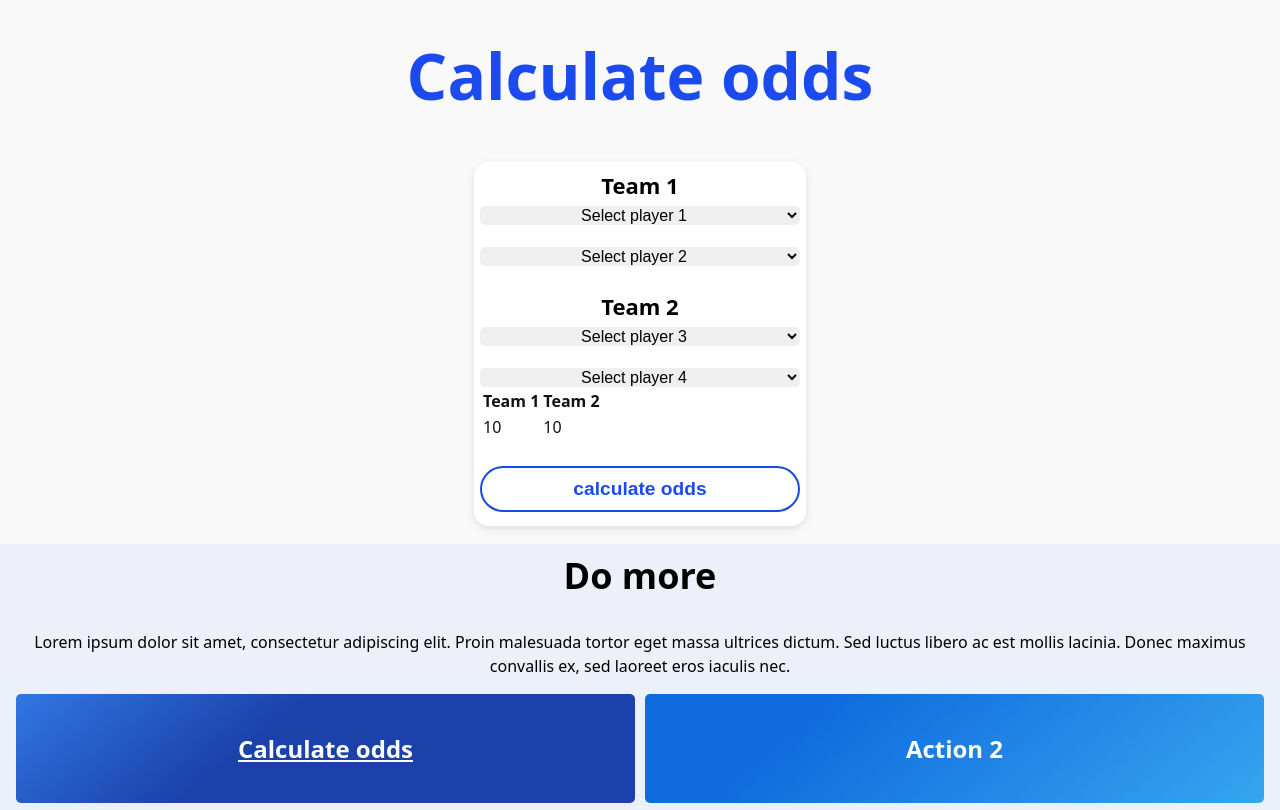
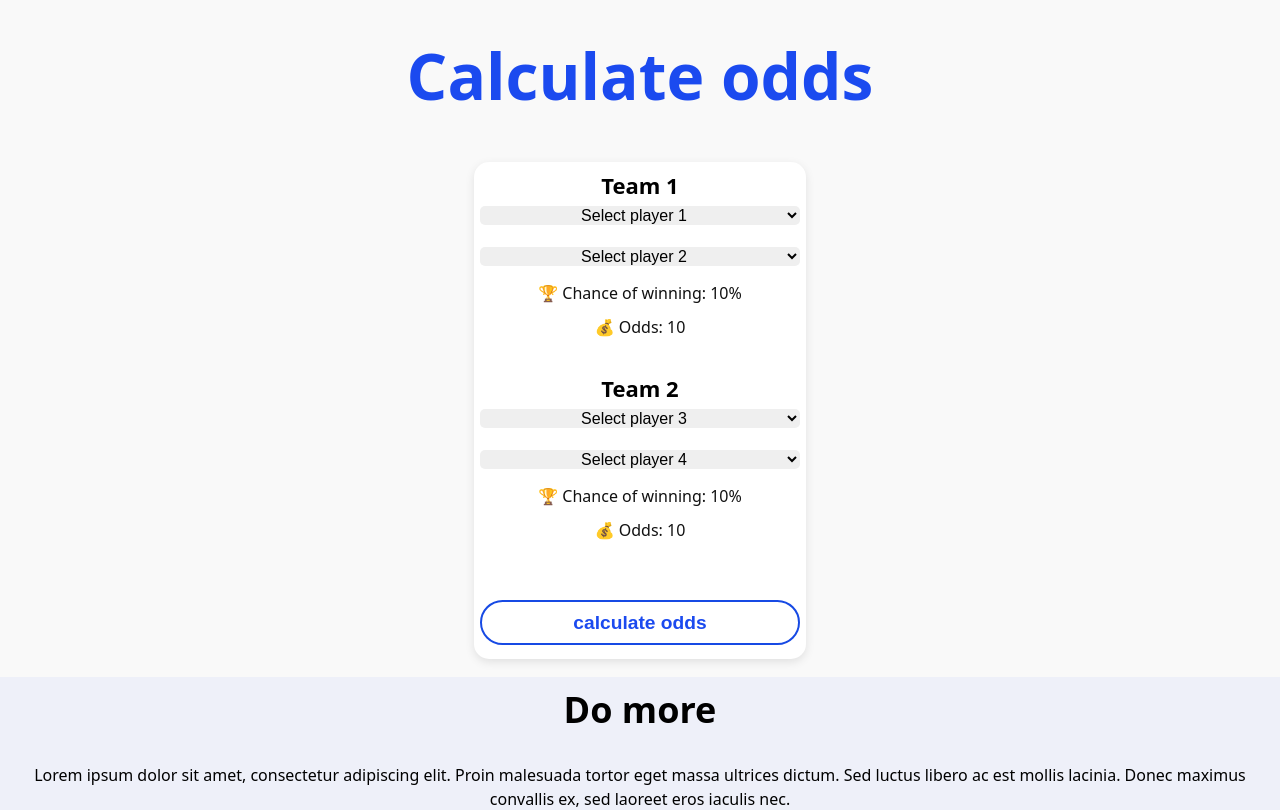
Before and after one commit to lkolebka/baby-foot-python, a Flask app: template myproject/Templates/calculate_odds.html in a window 1280 px wide. Shown: the top 810 px of the page. Run offline with Flask 2, Linux system fonts and the light colour scheme; the template is opened without the code that fills it: most values are stand-ins (such as "Sample title", 1, 10 or a date in 2020); some libraries are stand-ins or nearby versions.

Commit message:
ui/ux for odds

```diff
--- a/myproject/Templates/calculate_odds.html
+++ b/myproject/Templates/calculate_odds.html
@@ -27,48 +27,69 @@
     <!-- Team 1 Label -->
   <label for="player1_name" class="team-label">Team 1 </label>
   <select id="player1_name" name="player1_name">
-        <option value="" disabled selected>Select player 1</option>
+      <option value="" {% if not player1_name %}selected{% endif %} disabled>Select player 1</option>
       {% for player in players %}
-            <option value="{{ player }}">{{ player }}</option>
-        {% endfor %}
-    </select>
-    <br>
-    <select id="player2_name" name="player2_name">
-        <option value="" disabled selected>Select player 2</option>
-        {% for player in players %}
-            <option value="{{ player }}">{{ player }}</option>
+          <option value="{{ player }}" {% if player == player1_name %}selected{% endif %}>{{ player }}</option>
       {% endfor %}
   </select>
 
   <br>
-    <!-- Team 2 Label -->
-    <label for="player1_name" class="team-label">Team 2 </label>
-    <select id="player3_name" name="player3_name">
-        <option value="" disabled selected>Select player 3</option>
+  <select id="player2_name" name="player2_name">
+      <option value="" {% if not player2_name %}selected{% endif %} disabled>Select player 2</option>
       {% for player in players %}
-            <option value="{{ player }}">{{ player }}</option>
+          <option value="{{ player }}" {% if player == player2_name %}selected{% endif %}>{{ player }}</option>
       {% endfor %}
     </select>
+    {% if team1_expected_score is defined and team1_expected_scoreQuotation is defined %}
+        <table class="centered-table">
+          <tr>
+            <td class="chance-of-winning">🏆 Chance of winning: {{ team1_expected_score }}% </td>
+          </tr>
+          <tr>
+            <td class="chance-of-winning">💰 Odds: {{ team1_expected_scoreQuotation }} </td>
+
+          </tr>
+        </table>
+
+        {% endif %}
+
+  <br>
+    <!-- Team 1 Label -->
+  <label for="player3_name" class="team-label">Team 2 </label>
+  <select id="player3_name" name="player3_name">
+      <option value="" {% if not player2_name %}selected{% endif %} disabled>Select player 3</option>
+      {% for player in players %}
+          <option value="{{ player }}" {% if player == player3_name %}selected{% endif %}>{{ player }}</option>
+      {% endfor %}
+  </select>
+
   <br>
   <select id="player4_name" name="player4_name">
-        <option value="" disabled selected>Select player 4</option>
+      <option value="" {% if not player4_name %}selected{% endif %} disabled>Select player 4</option>
       {% for player in players %}
-            <option value="{{ player }}">{{ player }}</option>
+          <option value="{{ player }}" {% if player == player4_name %}selected{% endif %}>{{ player }}</option>
       {% endfor %}
     </select>
-    <table>
+    {% if team1_expected_score is defined and team1_expected_scoreQuotation is defined %}
+        <table class="centered-table">
           <tr>
-          <th>Team 1</th>
-          <th>Team 2</th>
+            <td class="chance-of-winning">🏆 Chance of winning: {{ team2_expected_score }}% </td>
           </tr>
           <tr>
-          <td>{{ team1_expected_score }}</td>
-          <td>{{ team2_expected_score }}</td>
+            <td class="chance-of-winning">💰 Odds: {{ team2_expected_scoreQuotation }} </td>
+
           </tr>
         </table>
+
+        {% endif %}
+
+  <br>
+
     <br>
     <input type="submit" value="calculate odds">
   </form>
+
+
 <!-- Do more section -->
 <div class="do-more">
   <h2>Do more</h2>
--- a/myproject/myAppELO.py
+++ b/myproject/myAppELO.py
@@ -490,6 +490,8 @@ def calculate_expected_score(player1_name, player2_name, player3_name, player4_n
     # Calculate the expected scores for the teams
     team1_expected_score = (player1_expected_score + player2_expected_score) / 2
     team2_expected_score = (player3_expected_score + player4_expected_score) / 2
+    team1_expected_scoreQuotation = 1/ team1_expected_score
+    team2_expected_scoreQuotation = 1/ team2_expected_score
 
     print(f"Player 1 ({player1_name}) expected score: {player1_expected_score}")
     print(f"Player 2 ({player2_name}) expected score: {player2_expected_score}")
@@ -498,7 +500,7 @@ def calculate_expected_score(player1_name, player2_name, player3_name, player4_n
     print(f"Team 1 expected score: {team1_expected_score}")
     print(f"Team 2 expected score: {team2_expected_score}")
 
-    return team1_expected_score, team2_expected_score
+    return team1_expected_score, team2_expected_score, team1_expected_scoreQuotation, team2_expected_scoreQuotation
 
 
 # Get the players from the database
@@ -612,7 +614,7 @@ def delete_last_match_route():
 
 @app.route('/calculate_odds', methods=['GET', 'POST'])
 def calculate_expected_score_route():
-    print("calculate_expected_score_route called")  # Add this print statement
+    print("calculate_expected_score_route called")
     if request.method == 'POST':
         # Get the form data and process it
         player1_name = request.form['player1_name']
@@ -622,18 +624,23 @@ def calculate_expected_score_route():
 
         print(f"Form data: player1_name={player1_name}, player2_name={player2_name}, player3_name={player3_name}, player4_name={player4_name}")
 
-        team1_expected_score, team2_expected_score = calculate_expected_score(player1_name, player2_name, player3_name, player4_name)
-        print(f"Team 1 expected score: {team1_expected_score}")
-        print(f"Team 2 expected score: {team2_expected_score}")
+        team1_expected_score, team2_expected_score, team1_expected_scoreQuotation, team2_expected_scoreQuotation = calculate_expected_score(player1_name, player2_name, player3_name, player4_name)
 
-        print("Calling render_template")  # Add this print statement
-        # Render the result template with the expected scores
-        return render_template('calculate_odds_result.html', team1_expected_score=team1_expected_score, team2_expected_score=team2_expected_score)
+        # Pass the expected scores and form data to the template
+        return render_template('calculate_odds.html', players=get_players(),
+                               team1_expected_score= "{:.2f}".format(team1_expected_score * 100),
+                               team2_expected_score= "{:.2f}".format(team2_expected_score * 100),
+                               team1_expected_scoreQuotation= round(team1_expected_scoreQuotation,2),
+                               team2_expected_scoreQuotation= round(team2_expected_scoreQuotation,2),
+                               player1_name=player1_name, player2_name=player2_name,
+                               player3_name=player3_name, player4_name=player4_name)
     else:
         # Render the form for entering the game details
         players = get_players()
         print(f"Available players: {players}")
         return render_template('calculate_odds.html', players=players)
+
+
 
 
 
--- a/myproject/static/style.css
+++ b/myproject/static/style.css
@@ -272,3 +272,27 @@ input[type="submit"]:hover {
   word-wrap: normal;
 
   }
+
+  /*table odds and probability*/
+  .centered-table {
+    margin: 0 auto;
+    margin-top: 0.3em;
+    border-collapse: separate;
+    border-spacing: 10px;
+    border: #000000;
+
+
+  }
+
+  .emoji {
+    text-align: center;
+  }
+
+
+  .chance-of-winning {
+    text-align: center;
+  }
+
+  .odds-number {
+   text-align: left;
+  }
```
Also changed, not shown: myproject/Templates/calculate_odds_result.html (deleted, +0 -19 lines). Lines whose indentation alone changed are shown as unchanged.
